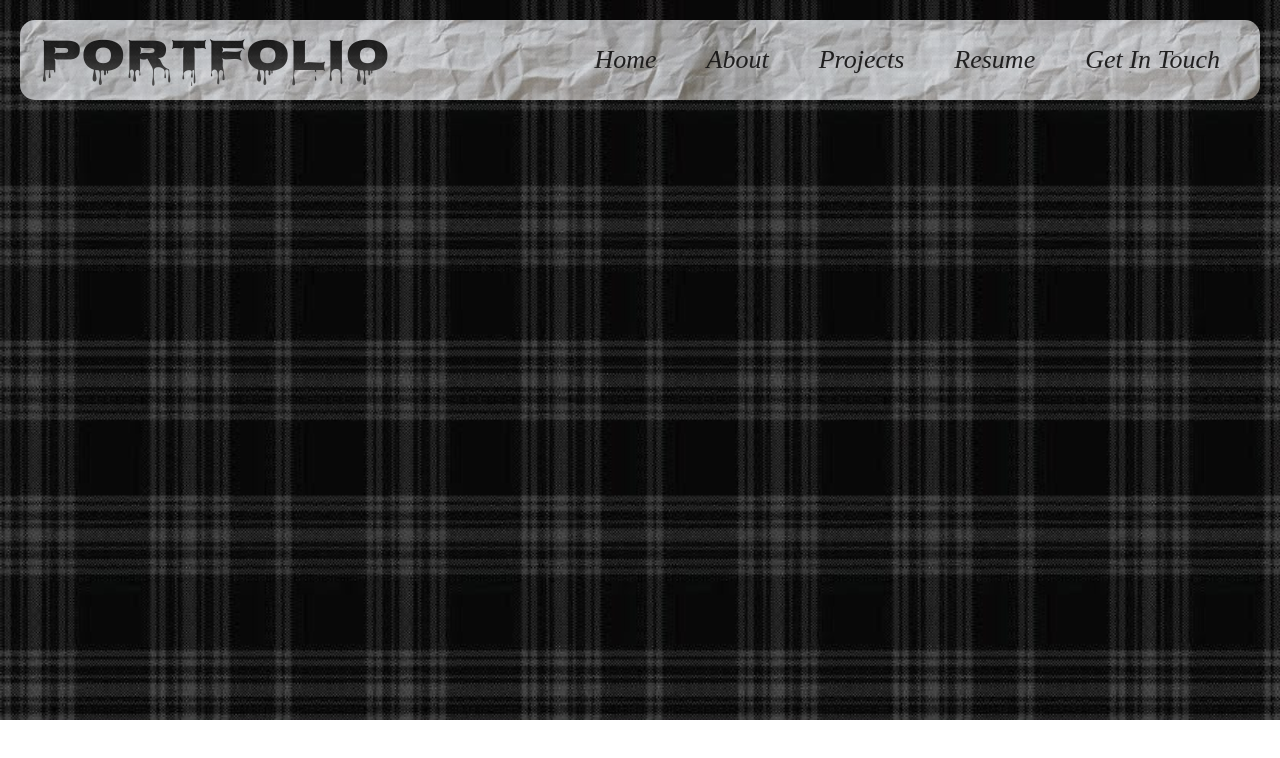
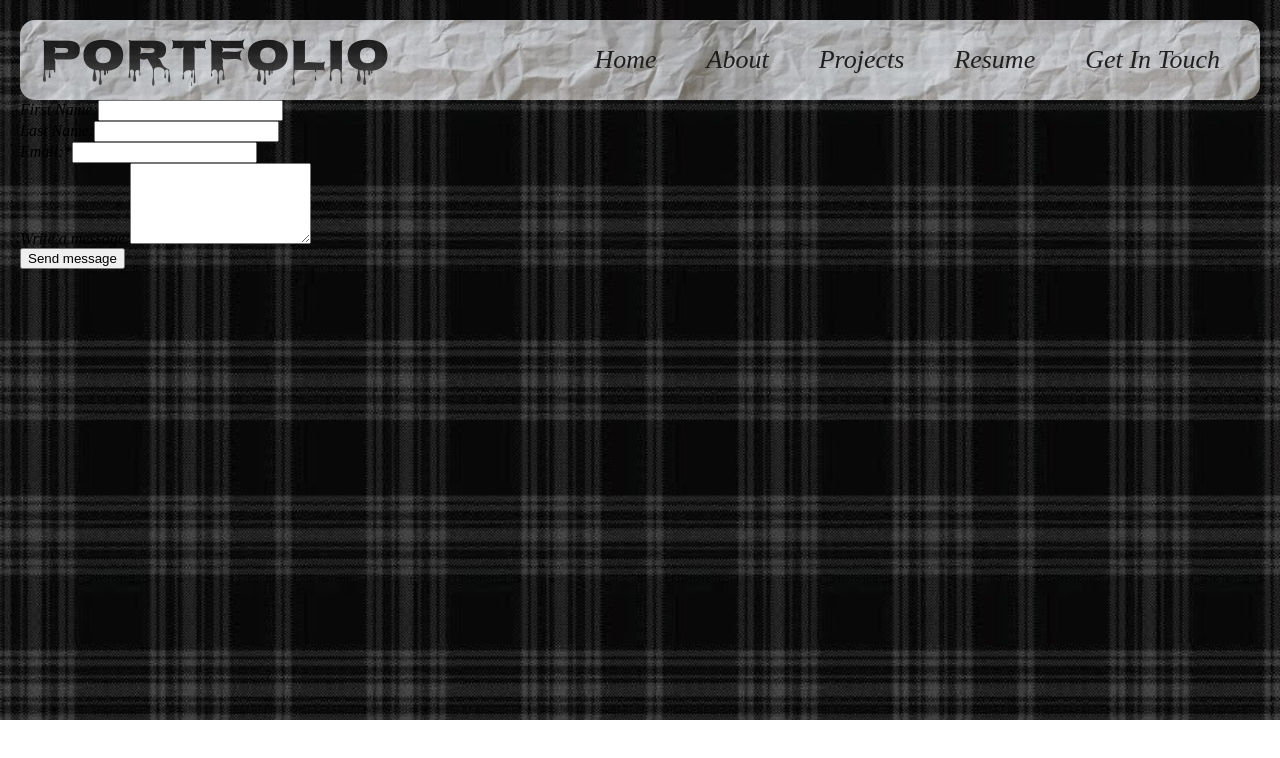
Before and after one commit to sharanyaanumula2007-maker/Portfolio, a React app: page /contact in a window 1280 px wide. Shown: the top 758 px of the page. Built offline with nearby package versions, Linux system fonts and the light colour scheme; the HTML template or start-up script is replaced by a standard one; a web font is replaced by a local one.

Commit message:
created contact page html

```diff
--- a/src/pages/contact/contact.jsx
+++ b/src/pages/contact/contact.jsx
@@ -2,7 +2,46 @@ import { Header } from "../../components/Header";
 
 export function Contact(){
     return(
-        <Header/>
-
+        <>
+            <Header/>
+            <div className="contact-form">
+                <div className="name-fields">
+                    <div className="form-group">
+                        <label htmlFor="firstName">First Name:</label>
+                        <input
+                            type="text"
+                            id="firstName"
+                            name="firstName"
+                        />
+                    </div>
+                    <div className="form-group">
+                        <label htmlFor="lastName">Last Name:</label>
+                        <input
+                            type="text"
+                            id="lastName"
+                            name="lastName"
+                        />
+                    </div>
+                </div>
+                <div className="form-group">
+                    <label htmlFor="email">Email:<span>*</span></label>
+                    <input
+                        type="email"
+                        id="email"
+                        name="email"
+                        required
+                    />
+                </div>
+                <div className="form-group">
+                    <label htmlFor="message">Write a message:</label>
+                    <textarea
+                        id="message"
+                        name="message"
+                        rows="5"
+                    ></textarea>
+                </div>
+                <button type="submit">Send message</button>
+            </div>
+        </>
     );
 }
```
